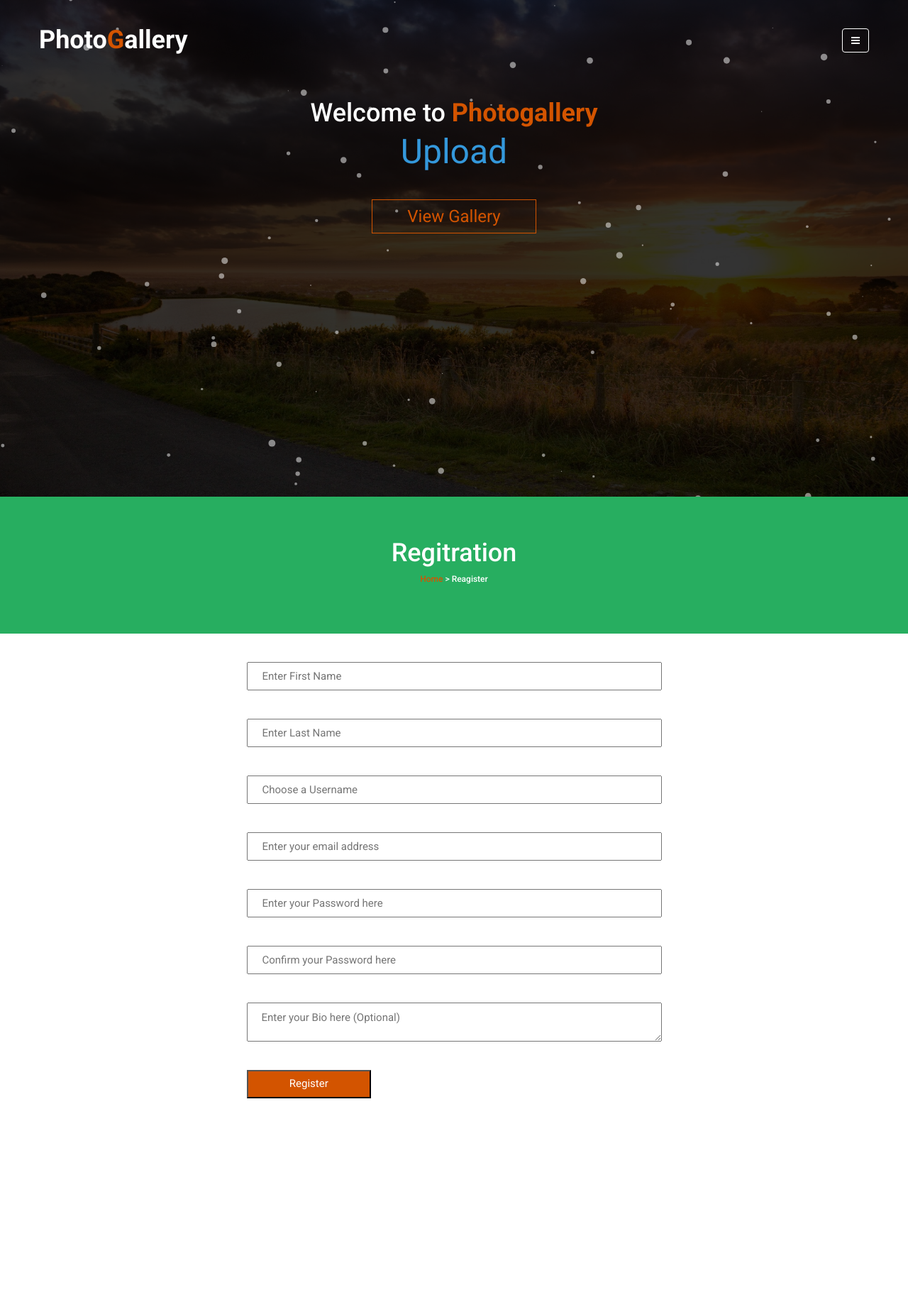
After one commit to lyfewithcode/photogallery, a PHP site: page /register.php in a window 1280 px wide. The commit adds this page. Shown: the top 1828 px of the page at 71% size. Run offline with PHP 8.4, Linux system fonts and the light colour scheme.

Commit message:
Registration form (Front end: Mark up and styling)

```diff
--- a/css/style.css
+++ b/css/style.css
@@ -127,3 +127,32 @@ canvas {
 .transparent-bg {
     background-color: rgba(0, 0, 0, 0.6);
 }
+
+/* form styling */
+
+form {
+    width: 50%;
+    margin: 0 auto;
+    margin-top: 40px;
+}
+
+form input, form textarea {
+    display: block;
+    margin-bottom: 40px;
+    width: 100%;
+    padding-left: 20px;
+}
+
+form textarea {
+    padding-top: 10px;
+}
+
+form input {
+    height: 40px;
+}
+
+input[type=submit] {
+    width: 30%;
+    text-align: center;
+    padding: 0px;
+}
--- /dev/null
+++ b/inc/register-form.php
@@ -0,0 +1,22 @@
+<section class="registration">
+    <div class="section-header center">
+        <h1>Regitration</h1>
+        <h6><a href="index.php">Home</a> &gt; <span>Reagister</span></h6>
+    </div>
+    <div class="container">
+        <div class="row">
+            <form method="post" id="register-form" action="register.php">
+            <input type="text" name="fname" id="fname" placeholder="Enter First Name">
+            <input type="text" name="lname" id="lname" placeholder="Enter Last Name">
+            <input type="text" name="username" id="username" placeholder="Choose a Username">
+            <input type="email" name="email" id="email" placeholder="Enter your email address">
+            <input type="password" name="password" id="password" placeholder="Enter your Password here">
+            <input type="password" name="confirm-password" id="confirm-password" placeholder="Confirm your Password here">
+            <textarea name="bio" id="bio" placeholder="Enter your Bio here (Optional)"></textarea>
+            <input type="submit" name="submit" id="submit" value="Register" class="primary-bg white">
+
+            </form>
+        </div>
+    </div>
+
+</section>
--- /dev/null
+++ b/register.php
@@ -0,0 +1,6 @@
+<?php
+    include 'inc/header.php';
+    include 'inc/slider.php';
+    include 'inc/register-form.php';
+    include 'inc/footer.php';
+?>
```
